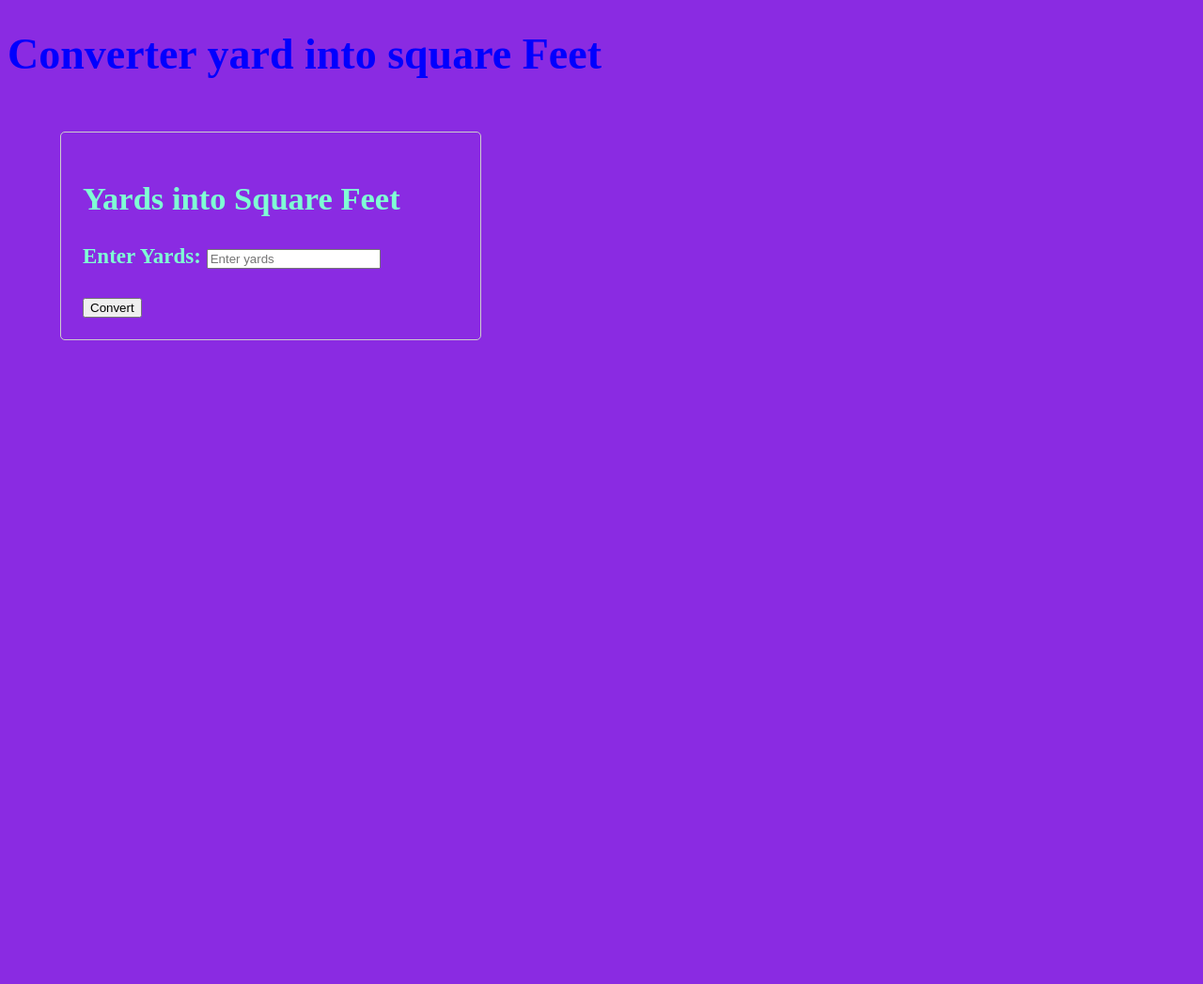
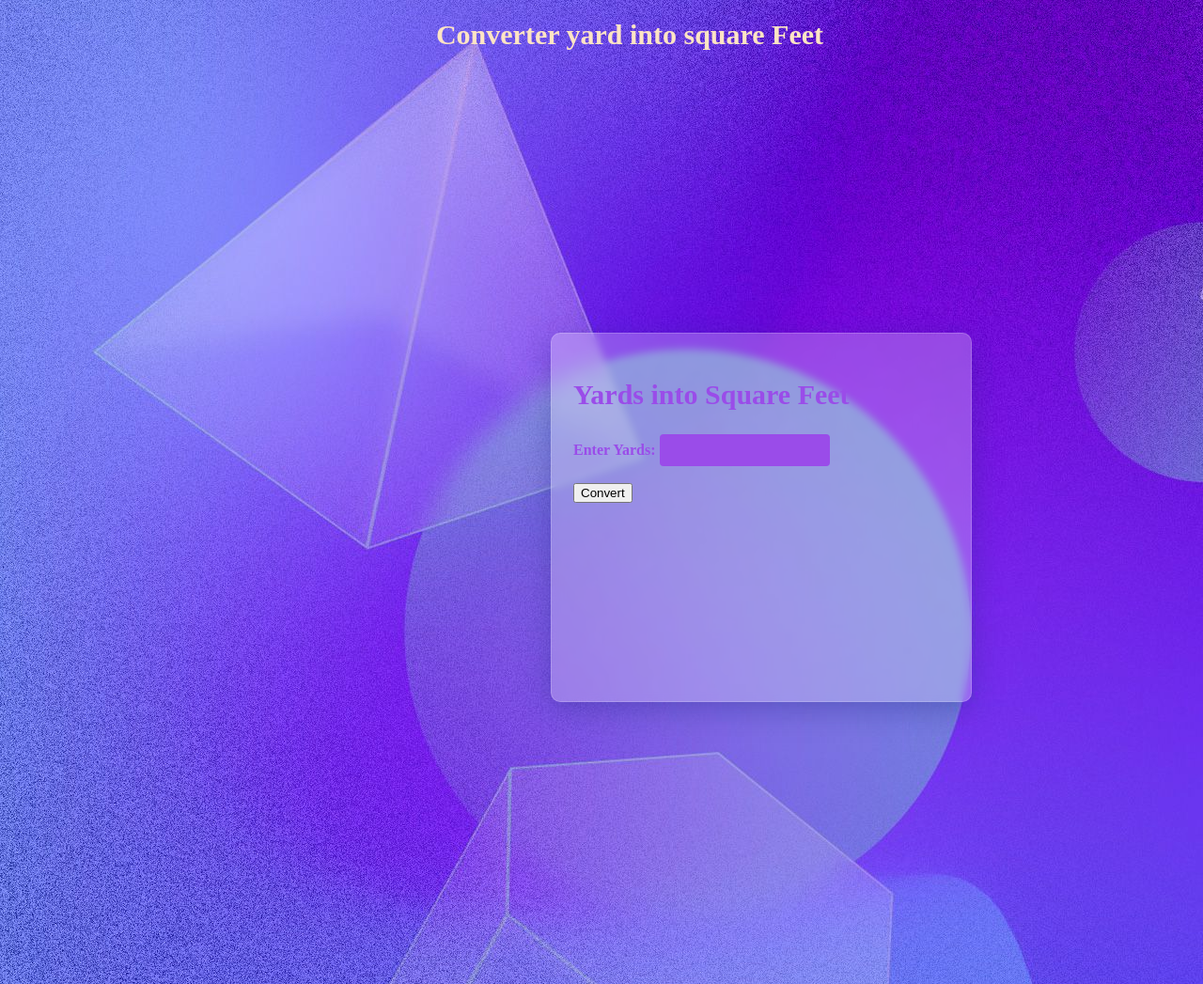
Before and after one commit to AnnaAmjad235/yard-to-feet, a plain HTML site: page index.html in a window 1280 px wide. Shown: the whole page at 94% size. Before the commit the page ends 800 px from the top, so only its background shows below. Drawn offline with Linux system fonts and the light colour scheme.

Commit message:
changes in text

```diff
--- a/index.html
+++ b/index.html
@@ -5,24 +5,53 @@
     <style>
         body {
             font-family: 'Times New Roman', Times, serif;
-            color: aquamarine;
-            background-color: blueviolet;
-            font-size: 23px;
+           color: #9A4CE9;
+            background-image:   url(class.jpeg);
+
+
+
         }
 
         .container {
             max-width: 400px;
-            margin: 56px;
+           margin: 300px;
+           margin-left: 578px;
             padding: 23px;
-            border: 1px solid #ccc;
-            border-radius: 5px;
+            border: 6px solid #ccc;
+            border-radius: 19px;
+            background: rgba( 255, 255, 255, 0.25 );
+            background: rgba( 255, 255, 255, 0.25 );
+box-shadow: 0 8px 32px 0 rgba( 31, 38, 135, 0.37 );
+backdrop-filter: blur( 4px );
+-webkit-backdrop-filter: blur( 4px );
+border-radius: 10px;
+border: 1px solid rgba( 255, 255, 255, 0.18 );
+
+width: 567px;
+height: 345px;
         }
+        input{
+            background-color:#9A4CE9;
+            border-radius: 4px;
+            height: 2rem;
+            border: 0px solid;
+        }
+
+
 
         label {
             font-weight: bold;
         }
         h1{
-            color: blue;
+          color: bisque;
+            text-align: center;
+            margin-left: 60px;
+            font-size: 30px;
+
+        }
+        h2{
+            font-size: 30px;
+          font-family: 'Times New Roman', Times, serif;
         }
     </style>
 </head>
@@ -32,7 +61,7 @@
         <h2>Yards into Square Feet</h2>
         <form id="areaConverterForm">
             <label for="yards">Enter Yards:</label>
-            <input type="number" id="yards" step="any" placeholder="Enter yards" required>
+            <input type="number" id="yards" step="any"  required>
             <br><br>
             <button type="button" onclick="convertArea()">Convert</button>
         </form>
```
Also changed, not shown: class.jpeg (added).
